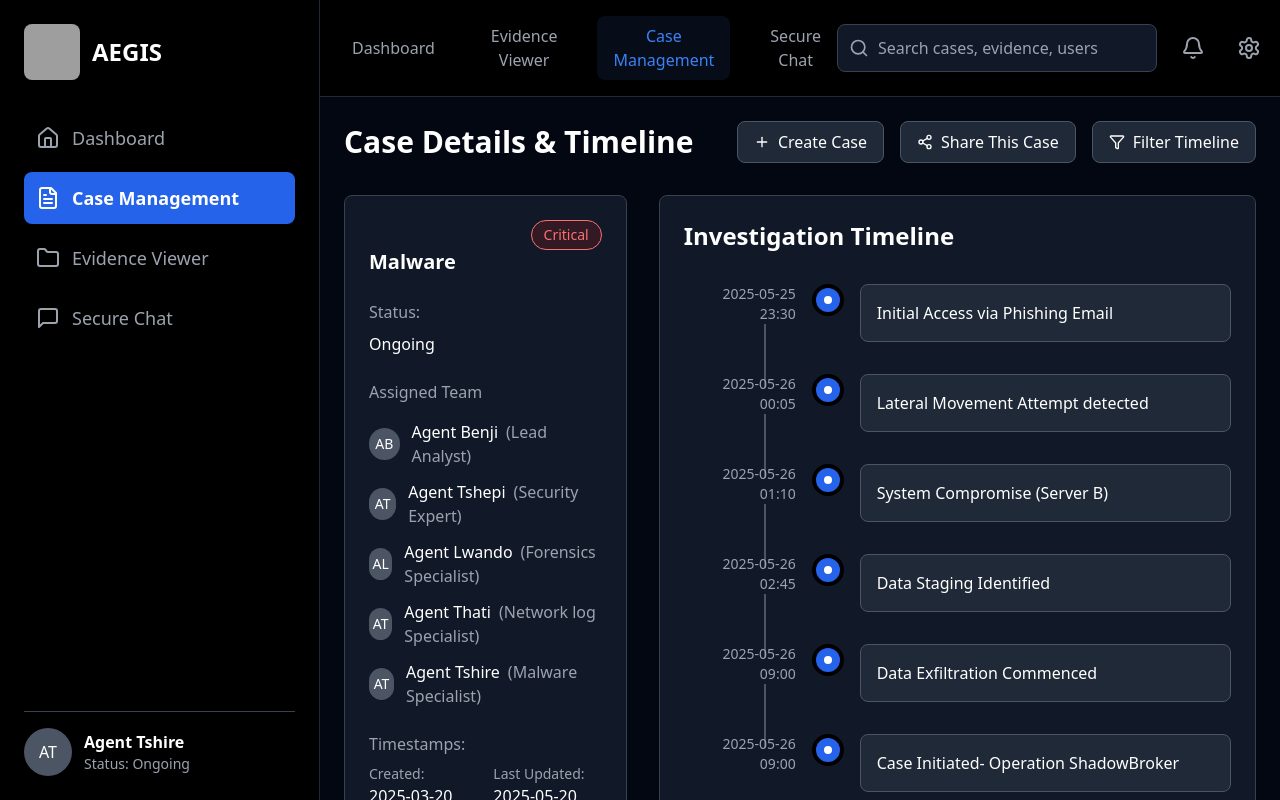
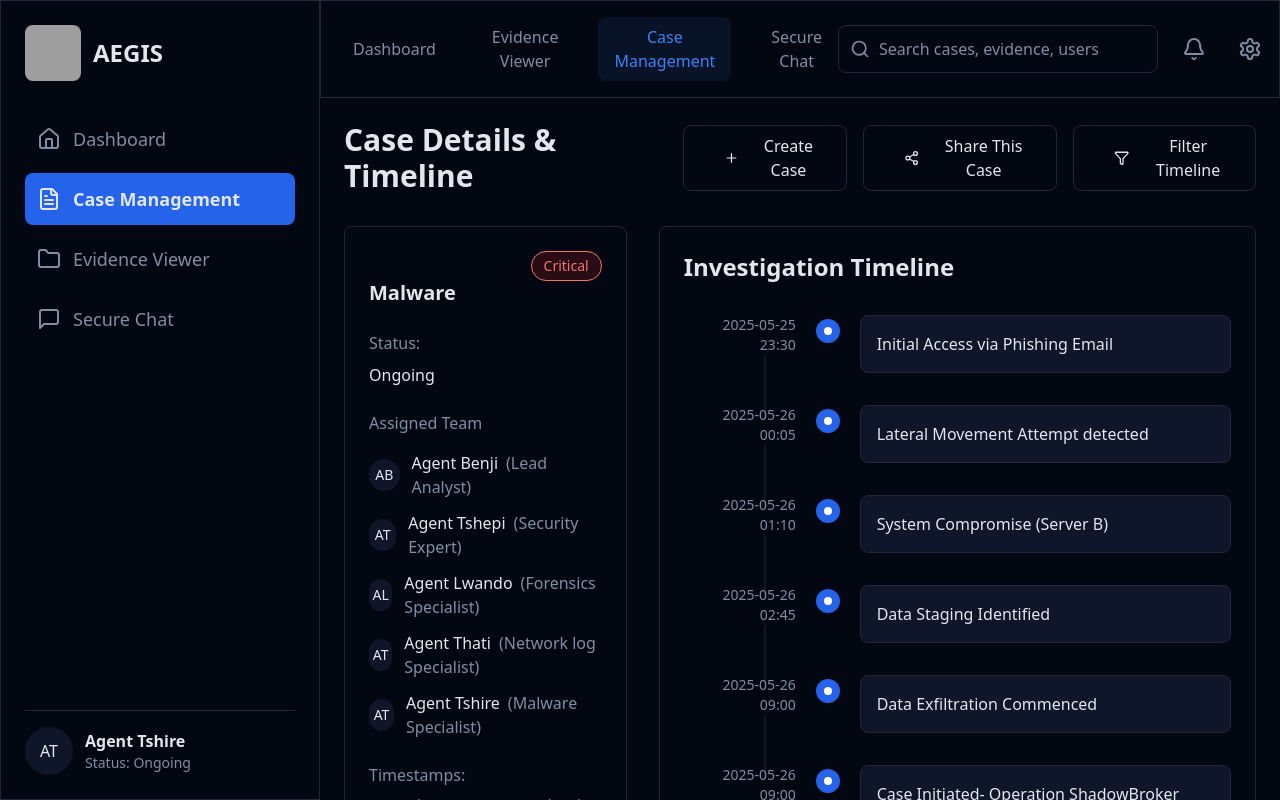
Before and after one commit to COS301-SE-2025/AEGIS, a React (Vite) app in the folder frontend/: page /case-management in a window 1280 px wide. Shown: the top 800 px of the page. Built offline with nearby package versions, Linux system fonts and the light colour scheme; grey boxes are pictures that could not be loaded.

Commit message:
updated theme context

```diff
--- a/frontend/src/screens/CaseManagementPage/CaseManagementPage.tsx
+++ b/frontend/src/screens/CaseManagementPage/CaseManagementPage.tsx
@@ -72,9 +72,9 @@ const caseId = "case-abc-123";
   ];
 
   return (
-    <div className="min-h-screen bg-black">
+    <div className="min-h-screen bg-background">
       {/* Left Sidebar - Fixed */}
-      <div className="fixed left-0 top-0 h-full w-80 bg-black border-r border-gray-800 p-6 flex flex-col z-10">
+      <div className="fixed left-0 top-0 h-full w-80 bg-background border-r border p-6 flex flex-col z-10">
         {/* Logo */}
 <div className="flex items-center gap-3 mb-8">
   <div className="w-14 h-14 rounded-lg overflow-hidden">
@@ -84,43 +84,43 @@ const caseId = "case-abc-123";
       className="w-full h-full object-cover"
     />
   </div>
-  <span className="font-bold text-white text-2xl">AEGIS</span>
+  <span className="font-bold text-foreground text-2xl">AEGIS</span>
 </div>
 
 
         {/* Navigation Menu */}
         <nav className="flex-1 space-y-2">
-          <div className="flex items-center gap-3 text-gray-400 hover:text-white hover:bg-gray-800 p-3 rounded-lg transition-colors cursor-pointer">
+          <div className="flex items-center gap-3 text-muted-foreground hover:text-foreground hover:bg-muted p-3 rounded-lg transition-colors cursor-pointer">
             <Home className="w-6 h-6" />
            <Link to="/dashboard"> <span className="text-lg">Dashboard</span></Link>
           </div>
 
-          <div className="flex items-center gap-3 bg-blue-600 text-white p-3 rounded-lg">
+          <div className="flex items-center gap-3 bg-blue-600 text-foreground p-3 rounded-lg">
             <FileText className="w-6 h-6" />
             <span className="text-lg font-semibold">Case Management</span>
           </div>
 
-          <div className="flex items-center gap-3 text-gray-400 hover:text-white hover:bg-gray-800 p-3 rounded-lg transition-colors cursor-pointer">
+          <div className="flex items-center gap-3 text-muted-foreground hover:text-foreground hover:bg-muted p-3 rounded-lg transition-colors cursor-pointer">
             <Folder className="w-6 h-6" />
             <Link to="/evidence-viewer"><span className="text-lg">Evidence Viewer</span></Link>
           </div>
 
 
-          <div className="flex items-center gap-3 text-gray-400 hover:text-white hover:bg-gray-800 p-3 rounded-lg transition-colors cursor-pointer">
+          <div className="flex items-center gap-3 text-muted-foreground hover:text-foreground hover:bg-muted p-3 rounded-lg transition-colors cursor-pointer">
             <MessageSquare className="w-6 h-6" />
             <span className="text-lg"><Link to="/secure-chat"> Secure Chat</Link></span>
           </div>
         </nav>
 
         {/* User Profile */}
-        <div className="border-t border-gray-700 pt-4">
+        <div className="border-t border-bg-accent pt-4">
           <div className="flex items-center gap-3">
-            <div className="w-12 h-12 bg-gray-600 rounded-full flex items-center justify-center">
-             <Link to="/profile" > <span className="text-white font-medium">AT</span></Link>
+            <div className="w-12 h-12 bg-muted rounded-full flex items-center justify-center">
+             <Link to="/profile" > <span className="text-foreground font-medium">AT</span></Link>
             </div>
             <div>
-              <p className="font-semibold text-white">Agent Tshire</p>
-              <p className="text-gray-400 text-sm">Status: Ongoing</p>
+              <p className="font-semibold text-foreground">Agent Tshire</p>
+              <p className="text-muted-foreground text-sm">Status: Ongoing</p>
             </div>
           </div>
         </div>
@@ -129,42 +129,42 @@ const caseId = "case-abc-123";
       {/* Main Content Area */}
       <div className="ml-80 min-h-screen bg-background">
         {/* Top Navigation Bar - Fixed */}
-        <div className="sticky top-0 bg-black border-b border-gray-800 p-4 z-5">
+        <div className="sticky top-0 bg-background border-b border p-4 z-5">
           <div className="flex items-center justify-between">
             {/* Navigation Tabs */}
             <div className="flex items-center gap-6">
-              <Link to="/dashboard"> <button className="text-gray-400 hover:text-white px-4 py-2 rounded-lg transition-colors">
+              <Link to="/dashboard"> <button className="text-muted-foreground hover:text-foreground px-4 py-2 rounded-lg transition-colors">
                 Dashboard
               </button></Link>
-              <Link to="/evidence-viewer"><button className="text-gray-400 hover:text-white px-4 py-2 rounded-lg transition-colors">
+              <Link to="/evidence-viewer"><button className="text-muted-foreground hover:text-foreground px-4 py-2 rounded-lg transition-colors">
                 Evidence Viewer
               </button></Link>
               <button className="text-blue-500 bg-blue-500/10 px-4 py-2 rounded-lg">
                 Case Management
               </button>
 
-              <button className="text-gray-400 hover:text-white px-4 py-2 rounded-lg transition-colors">
+              <button className="text-muted-foreground hover:text-foreground px-4 py-2 rounded-lg transition-colors">
                <Link to="/secure-chat"> Secure Chat</Link>
               </button>
             </div>
 
             {/* Right Side Controls */}
-            <div className="flex items-center gap-4">
+             <div className="flex items-center gap-4">
               <div className="relative">
-                <Search className="absolute left-3 top-1/2 transform -translate-y-1/2 w-5 h-5 text-gray-400" />
+                <Search className="absolute left-3 top-1/2 transform -translate-y-1/2 w-5 h-5 text-muted-foreground" />
                 <input
-                  className="w-80 h-12 bg-gray-900 border border-gray-700 rounded-lg pl-10 pr-4 text-white placeholder-gray-400 focus:outline-none focus:border-blue-500"
+                  className="w-80 h-12 bg-popover border rounded-lg pl-10 pr-4 text-foreground placeholder-muted-foreground focus:outline-none focus:border-blue-500"
                   placeholder="Search cases, evidence, users"
                 />
               </div>
-              <button className="p-2 text-gray-400 hover:text-white transition-colors">
+              <button className="p-2 text-muted-foreground hover:text-foreground transition-colors">
                 <Bell className="w-6 h-6" />
               </button>
-              <button className="p-2 text-gray-400 hover:text-white transition-colors">
+              <button className="p-2 text-muted-foreground hover:text-foreground transition-colors">
                <Link to="/settings" > <Settings className="w-6 h-6" /></Link>
               </button>
-              <div className="w-10 h-10 bg-gray-600 rounded-full flex items-center justify-center">
-                <Link to="/profile" ><span className="text-white font-medium text-sm">AT</span></Link>
+              <div className="w-10 h-10 bg-muted rounded-full flex items-center justify-center">
+                <Link to="/profile" ><span className="text-foreground font-medium text-sm">AT</span></Link>
               </div>
             </div>
           </div>
@@ -174,19 +174,19 @@ const caseId = "case-abc-123";
         <div className="p-6">
           {/* Page Header */}
           <div className="flex items-center justify-between mb-8">
-            <h1 className="text-3xl font-bold text-white">Case Details & Timeline</h1>
+            <h1 className="text-3xl font-bold text-foreground">Case Details & Timeline</h1>
             <div className="flex gap-4">
-              <button className="flex items-center gap-2 px-4 py-2 bg-gray-800 text-white border border-gray-600 rounded-lg hover:bg-gray-700 transition-colors">
+              <Link to="/create-case"><button className="flex items-center gap-2 px-4 py-2 bg-popover border rounded-lg pl-10 pr-4 text-foreground placeholder-muted-foreground focus:outline-none focus:border-blue-500">
                 <Plus className="w-4 h-4" />
                  Create Case
-              </button>
-              <button className="flex items-center gap-2 px-4 py-2 bg-gray-800 text-white border border-gray-600 rounded-lg hover:bg-gray-700 transition-colors">
+              </button></Link>
+              <button className="flex items-center gap-2 px-4 py-2 bg-popover border rounded-lg pl-10 pr-4 text-foreground placeholder-muted-foreground focus:outline-none focus:border-blue-500">
                 <Share2 className="w-4 h-4" />
                   {userRole === "admin" && (
                   <ShareButton caseId={caseId} caseName={caseName} />
                 )}
               </button>
-              <button className="flex items-center gap-2 px-4 py-2 bg-gray-800 text-white border border-gray-600 rounded-lg hover:bg-gray-700 transition-colors">
+              <button className="flex items-center gap-2 px-4 py-2 bg-popover border rounded-lg pl-10 pr-4 text-foreground placeholder-muted-foreground focus:outline-none focus:border-blue-500">
                 <Filter className="w-4 h-4" />
                 Filter Timeline
               </button>
@@ -198,10 +198,10 @@ const caseId = "case-abc-123";
           <div className="grid grid-cols-1 lg:grid-cols-3 gap-8">
             {/* Case Details Section */}
             <div className="lg:col-span-1">
-              <div className="bg-gray-900 border border-gray-700 rounded-lg p-6 mb-6">
+              <div className="bg-card border border-bg-accent rounded-lg p-6 mb-6">
                 {/* Case Title and Threat Level */}
                 <div className="flex justify-between items-start mb-6">
-                  <h2 className="text-xl font-bold text-white">
+                  <h2 className="text-xl font-bold text-foreground">
                     <br />Malware
                   </h2>
                   <span className="bg-red-900/30 text-red-400 border border-red-400 rounded-full px-3 py-1 text-sm">
@@ -211,24 +211,24 @@ const caseId = "case-abc-123";
 
                 {/* Status */}
                 <div className="mb-6">
-                  <h3 className="text-gray-400 mb-2">Status:</h3>
-                  <p className="text-white">Ongoing</p>
+                  <h3 className="text-muted-foreground mb-2">Status:</h3>
+                  <p className="text-foreground">Ongoing</p>
                 </div>
 
                 {/* Assigned Team */}
                 <div className="mb-6">
-                  <h3 className="text-gray-400 mb-4">Assigned Team</h3>
+                  <h3 className="text-muted-foreground mb-4">Assigned Team</h3>
                   <div className="space-y-3">
                     {teamMembers.map((member) => (
                       <div key={member.id} className="flex items-center gap-3">
-                        <div className="w-8 h-8 bg-gray-600 rounded-full flex items-center justify-center">
-                          <span className="text-white text-sm font-medium">
+                        <div className="w-8 h-8 bg-muted rounded-full flex items-center justify-center">
+                          <span className="text-foreground text-sm font-medium">
                             {member.name.split(' ').map(n => n[0]).join('')}
                           </span>
                         </div>
                         <div>
-                          <span className="text-white">{member.name}</span>
-                          <span className="text-gray-400 ml-2">({member.role})</span>
+                          <span className="text-foreground">{member.name}</span>
+                          <span className="text-muted-foreground ml-2">({member.role})</span>
                         </div>
                       </div>
                     ))}
@@ -237,17 +237,17 @@ const caseId = "case-abc-123";
 
                 {/* Timestamps */}
                 <div className="mb-6">
-                  <h3 className="text-gray-400 mb-2">Timestamps:</h3>
+                  <h3 className="text-muted-foreground mb-2">Timestamps:</h3>
                   <div className="grid grid-cols-2 gap-4">
                     <div>
-                      <p className="text-gray-400 text-sm">Created:</p>
-                      <p className="text-white">2025-03-20</p>
-                      <p className="text-white">8:09:00</p>
+                      <p className="text-muted-foreground text-sm">Created:</p>
+                      <p className="text-foreground">2025-03-20</p>
+                      <p className="text-foreground">8:09:00</p>
                     </div>
                     <div>
-                      <p className="text-gray-400 text-sm">Last Updated:</p>
-                      <p className="text-white">2025-05-20</p>
-                      <p className="text-white">7:14:30</p>
+                      <p className="text-muted-foreground text-sm">Last Updated:</p>
+                      <p className="text-foreground">2025-05-20</p>
+                      <p className="text-foreground">7:14:30</p>
                     </div>
                   </div>
                 </div>
@@ -255,7 +255,7 @@ const caseId = "case-abc-123";
                 {/* Associated Evidence */}
                 <div>
               <Link to="/evidence-viewer" className="block">
-                <h3 className="text-gray-400 mb-4 hover:text-gray-300 cursor-pointer transition-colors">
+                <h3 className="text-muted-foreground mb-4 hover:text-gray-300 cursor-pointer transition-colors">
                   Associated Evidence:
                 </h3>
               </Link>
@@ -273,8 +273,8 @@ const caseId = "case-abc-123";
 
             {/* Investigation Timeline Section */}
             <div className="lg:col-span-2">
-              <div className="bg-gray-900 border border-gray-700 rounded-lg p-6">
-                <h2 className="text-2xl font-semibold text-white mb-8">Investigation Timeline</h2>
+              <div className="bg-card border border-bg-accent rounded-lg p-6">
+                <h2 className="text-2xl font-semibold text-foreground mb-8">Investigation Timeline</h2>
 
                 <div className="relative">
                   {/* Timeline events */}
@@ -282,28 +282,28 @@ const caseId = "case-abc-123";
                     <div key={index} className="flex items-start mb-8 relative">
                       {/* Timeline line */}
                       {index < timelineEvents.length - 1 && (
-                        <div className="absolute left-20 top-10 w-0.5 h-16 bg-gray-600"></div>
+                        <div className="absolute left-20 top-10 w-0.5 h-16 bg-muted"></div>
                       )}
 
                       {/* Date and time */}
                       <div className="w-32 text-right pr-4">
-                        <div className="text-gray-400 text-sm">
+                        <div className="text-muted-foreground text-sm">
                           {event.date}
                         </div>
-                        <div className="text-gray-400 text-sm">
+                        <div className="text-muted-foreground text-sm">
                           {event.time}
                         </div>
                       </div>
 
                       {/* Timeline marker */}
-                      <div className="w-8 h-8 bg-blue-600 rounded-full border-4 border-black flex items-center justify-center relative z-10">
+                      <div className="w-8 h-8 bg-blue-600 rounded-full border-4 border-background flex items-center justify-center relative z-10">
                         <div className="w-2 h-2 bg-white rounded-full"></div>
                       </div>
 
                       {/* Event description */}
                       <div className="flex-1 ml-4">
-                        <div className="bg-gray-800 border border-gray-600 rounded-lg p-4">
-                          <p className="text-white">{event.description}</p>
+                        <div className="bg-muted border border rounded-lg p-4">
+                          <p className="text-foreground">{event.description}</p>
                         </div>
                       </div>
                     </div>
```
Also changed, not shown: frontend/src/context/ThemeContext.tsx (+9 -2 lines), frontend/src/screens/AssignCaseMembersPage/AssignCaseMembersPage.tsx (+43 -49 lines), frontend/src/screens/CreateCasePage/CreateCasePage.tsx (+39 -39 lines), frontend/src/screens/ProfilePage/ProfilePage.tsx (+19 -7 lines), frontend/src/screens/SecureChatPage/SecureChatPage.tsx (+5 -5 lines), frontend/src/screens/ShareCasePage/ShareCasePage.tsx (+16 -21 lines), frontend/src/screens/TermsAndConditionsPage/TermsAndConditionsPage.tsx (+13 -11 lines), frontend/src/screens/UploadEvidencePage/UploadEvidencePage.tsx (+20 -18 lines), frontend/src/screens/VerifyEmailPage/VerifyEmailPage.tsx (+8 -6 lines).
